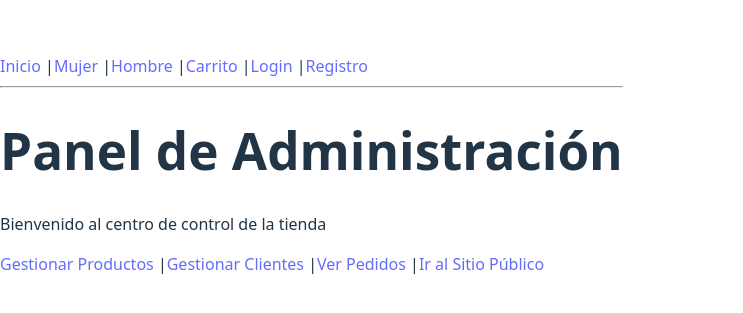
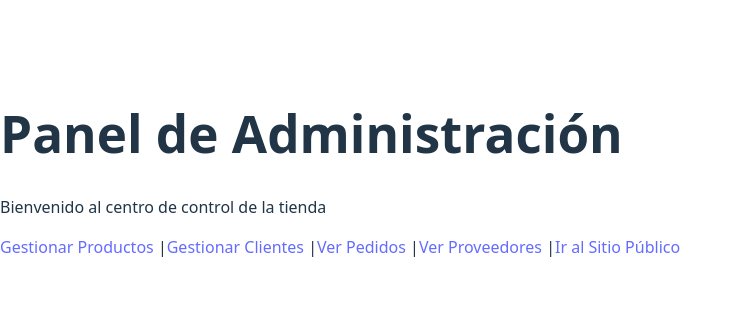
Before and after one commit to Adrianbien43/GuatequeStore, a React (Vite) app: page /admin/dashboard in a window 1280 px wide. Shown: the part 235-548 px from the top of the page, without its empty margins (0-743 px from the left). Built offline with nearby package versions, Linux system fonts and the light colour scheme; sample sign-in values are in the browser's storage.

Commit message:
Cambios subidos

```diff
--- a/src/App.jsx
+++ b/src/App.jsx
@@ -1,6 +1,6 @@
 // App.jsx
 import React from "react";
-import { BrowserRouter as Router, Routes, Route, Navigate } from "react-router-dom";
+import { BrowserRouter as Router, Routes, Route, Navigate, Outlet } from "react-router-dom";
 import Header from "./components/public/Header";
 
 // Public Pages
@@ -19,34 +19,56 @@ import Dashboard from "./pages/admin/Dashboard";
 import ProductosAdmin from "./pages/admin/ProductosAdmin";
 import ClientesAdmin from "./pages/admin/ClientesAdmin";
 import PedidosAdmin from "./pages/admin/PedidosAdmin";
+import ProveedoresAdmin from "./pages/admin/ProveedoresAdmin";
 
+// Función para verificar autenticación
 const isAuthenticated = () => {
   return localStorage.getItem("token") ? true : false;
 };
 
-const PrivateRoute = ({ children }) => {
-  return isAuthenticated() ? children : <Navigate to="/auth/login" />;
+// Layout público con Header
+const PublicLayout = () => (
+  <>
+    <Header />
+    <Outlet /> {/* Renderiza las rutas hijas */}
+  </>
+);
+
+// Layout admin con autenticación
+const AdminLayout = () => {
+  if (!isAuthenticated()) {
+    return <Navigate to="/auth/login" />;
+  }
+  return <Outlet />; // Renderiza las rutas hijas de admin
 };
 
 function App() {
   return (
     <Router>
-      <Header />
       <Routes>
-        <Route path="/" element={<Inicio />} />
-        <Route path="/mujer" element={<Mujer />} />
-        <Route path="/hombre" element={<Hombre />} />
-        <Route path="/producto/:id" element={<DetallesProducto />} />
-        <Route path="/carrito" element={<Carrito />} />
+        {/* Rutas públicas con Header */}
+        <Route element={<PublicLayout />}>
+          <Route path="/" element={<Inicio />} />
+          <Route path="/mujer" element={<Mujer />} />
+          <Route path="/hombre" element={<Hombre />} />
+          <Route path="/producto/:id" element={<DetallesProducto />} />
+          <Route path="/carrito" element={<Carrito />} />
+        </Route>
 
+        {/* Rutas de autenticación */}
         <Route path="/auth/login" element={<Login />} />
         <Route path="/auth/register" element={<Register />} />
 
-        <Route path="/admin/dashboard" element={<PrivateRoute><Dashboard /></PrivateRoute>} />
-        <Route path="/admin/productos" element={<PrivateRoute><ProductosAdmin /></PrivateRoute>} />
-        <Route path="/admin/clientes" element={<PrivateRoute><ClientesAdmin /></PrivateRoute>} />
-        <Route path="/admin/pedidos" element={<PrivateRoute><PedidosAdmin /></PrivateRoute>} />
+        {/* Rutas de admin con autenticación */}
+        <Route path="/admin" element={<AdminLayout />}>
+          <Route path="dashboard" element={<Dashboard />} />
+          <Route path="productos" element={<ProductosAdmin />} />
+          <Route path="clientes" element={<ClientesAdmin />} />
+          <Route path="pedidos" element={<PedidosAdmin />} />
+           <Route path="proveedores" element={<ProveedoresAdmin />} />
+        </Route>
 
+        {/* Ruta catch-all */}
         <Route path="*" element={<Navigate to="/" />} />
       </Routes>
     </Router>
--- a/src/pages/admin/Dashboard.jsx
+++ b/src/pages/admin/Dashboard.jsx
@@ -10,6 +10,7 @@ export default function Dashboard() {
         <Link to="/admin/productos">Gestionar Productos</Link> |
         <Link to="/admin/clientes">Gestionar Clientes</Link> |
         <Link to="/admin/pedidos">Ver Pedidos</Link> |
+          <Link to="/admin/proveedores">Ver Proveedores</Link> |
         <Link to="/">Ir al Sitio Público</Link>
       </nav>
     </div>
--- /dev/null
+++ b/src/pages/admin/ProveedoresAdmin.jsx
@@ -0,0 +1,12 @@
+import React from "react";
+import { Link } from "react-router-dom";
+
+export default function ProveedoresAdmin() {
+  return (
+    <div>
+      <h1>Gestión de Proveedores</h1>
+      <p>Administra los proveedores</p>
+      <Link to="/admin/dashboard">Volver al Dashboard</Link>
+    </div>
+  );
+}
```
